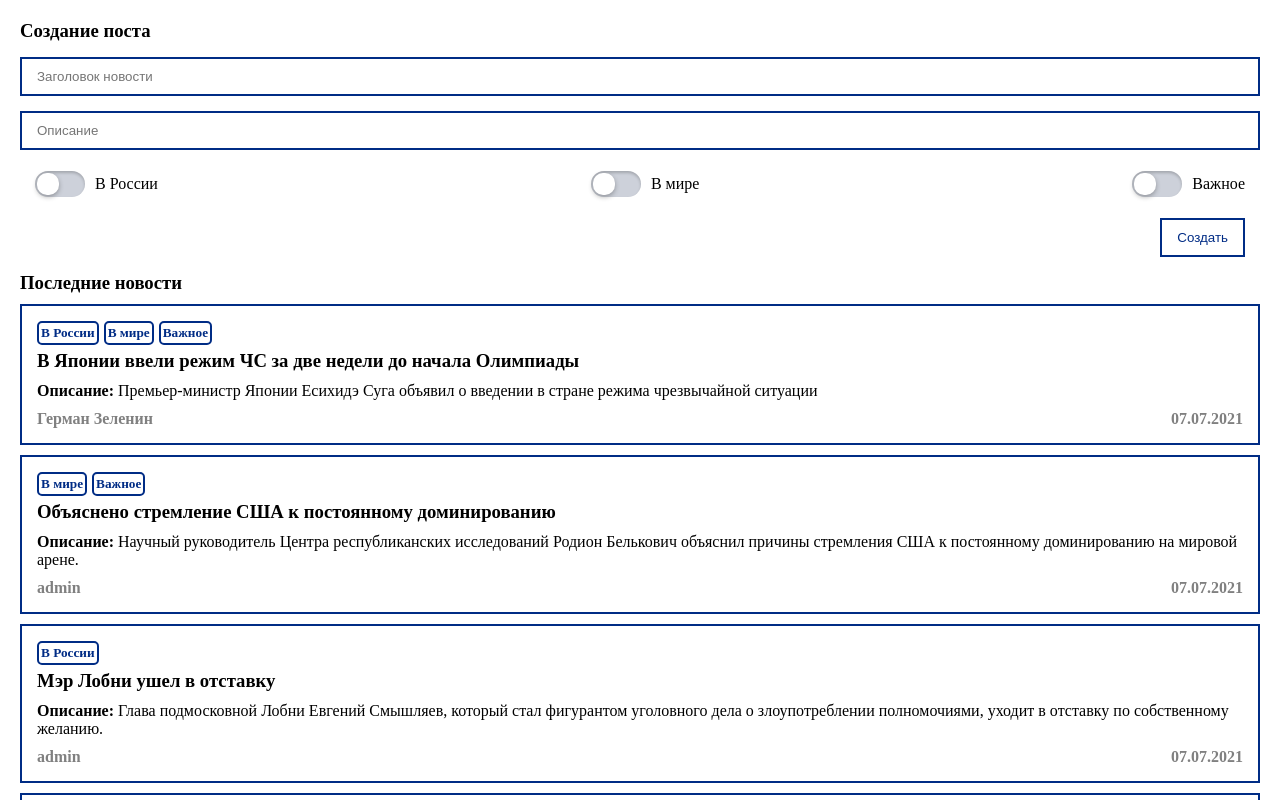
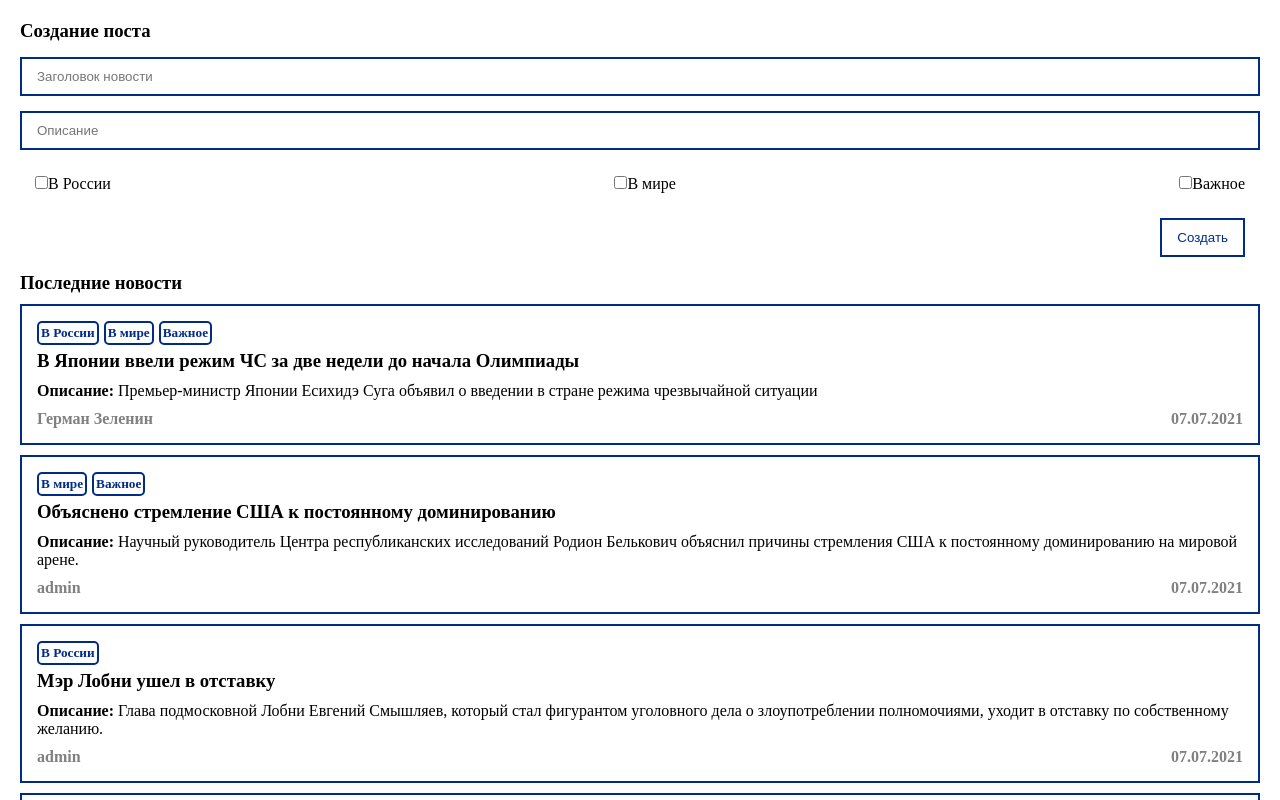
Before and after one commit to GermanZeleninMM/MMEDFrontend, a Vue app: page / in a window 1280 px wide. Shown: the top 800 px of the page. Built offline with nearby package versions, Linux system fonts and the light colour scheme.

Commit message:
Select tags

```diff
--- a/src/App.vue
+++ b/src/App.vue
@@ -1,6 +1,6 @@
 <template>
     <div class="app">
-        <post-form @createpost = "createPost"/>
+        <post-form @createpost = "createPost" :tags="tags"/>
         <post-list v-bind:posts="posts" :tags="tags"/>
     </div>
 </template>
--- a/src/components/FormCheckbox.vue
+++ b/src/components/FormCheckbox.vue
@@ -1,70 +1,36 @@
 <template>
     <div class="formcheckbox">
-        <div>
-            <input type="checkbox" id="jack" value="Джек" v-model="checkedNames" class="checkbox">
-            <label for="jack">В России</label>
-        </div>
-
-        <div>
-            <input type="checkbox" id="john" value="Джон" v-model="checkedNames" class="checkbox">
-            <label for="john">В мире</label>
-        </div>
-
-        <div>
-            <input type="checkbox" id="mike" value="Майк" v-model="checkedNames" class="checkbox">
-            <label for="mike">Важное</label>
+        <div v-for="tag in tags" v-bind:key="tag.id">
+            <input type="checkbox" v-bind:value="tag.id" v-model="cTags" @change="sendTags">
+            <label for="">{{tag.title}}</label>
         </div>
     </div>
 </template>
 
 <script>
 export default {
+    data () {
+        return {
+            cTags: []
+        }
+    },
 
+    props: {
+        tags: {
+            type: Array,
+            required: true,
+        }
+    },
+
+    methods: {
+        sendTags () {
+            this.$emit('sendTags', this.cTags);
+        }
+    }
 }
 </script>
 
 <style>
-.checkbox {
-	position: absolute;
-	z-index: -1;
-	opacity: 0;
-	margin: 10px 0 0 20px;
-}
-.checkbox + label {
-	position: relative;
-	padding: 0 0 0 60px;
-	cursor: pointer;
-}
-.checkbox + label:before {
-	content: '';
-	position: absolute;
-	top: -4px;
-	left: 0;
-	width: 50px;
-	height: 26px;
-	border-radius: 13px;
-	background: #CDD1DA;
-	box-shadow: inset 0 2px 3px rgba(0,0,0,.2);
-	transition: .2s;
-}
-.checkbox + label:after {
-	content: '';
-	position: absolute;
-	top: -2px;
-	left: 2px;
-	width: 22px;
-	height: 22px;
-	border-radius: 10px;
-	background: #FFF;
-	box-shadow: 0 2px 5px rgba(0,0,0,.3);
-	transition: .2s;
-}
-.checkbox:checked + label:before {
-	background: #002c85;
-}
-.checkbox:checked + label:after {
-	left: 26px;
-}
 
 .formcheckbox {
     display: flex;
--- a/src/components/PostForm.vue
+++ b/src/components/PostForm.vue
@@ -3,7 +3,7 @@
         <h3>Создание поста</h3>
         <input class="input_form" type="text" placeholder="Заголовок новости" v-bind:value="post.title" @input="post.title = $event.target.value"> <!-- v-bind это связывание значения в инпуте и дате -->
         <input class="input_form" type="text" placeholder="Описание" v-model="post.body_post"> <!-- Можно проще, v-model="post.title" - двустороннее связывание-->
-        <form-checkbox/>
+        <form-checkbox :tags="tags" @sendTags="input_tags"/>
         <button class="button_form" @click="createPost">Создать</button> <!--Слушатель нажатия @click -->
     </form>
 </template>
@@ -22,7 +22,8 @@ export default {
                 title: '',
                 body_post: '',
                 author: 'admin',
-                public_date: '08.07.2021'
+                public_date: '08.07.2021',
+                tags: [],
             }
         }
     },
@@ -35,8 +36,20 @@ export default {
                 title: '',
                 body_post: '',
                 author: 'admin',
-                public_date: '08.07.2021'
+                public_date: '08.07.2021',
+                tags: []
             }
+        },
+
+        input_tags (cTags) {
+            this.post.tags = cTags;
+        }
+    },
+
+    props: {
+        tags: {
+            type: Array,
+            required: true,
         }
     }
 }
```
